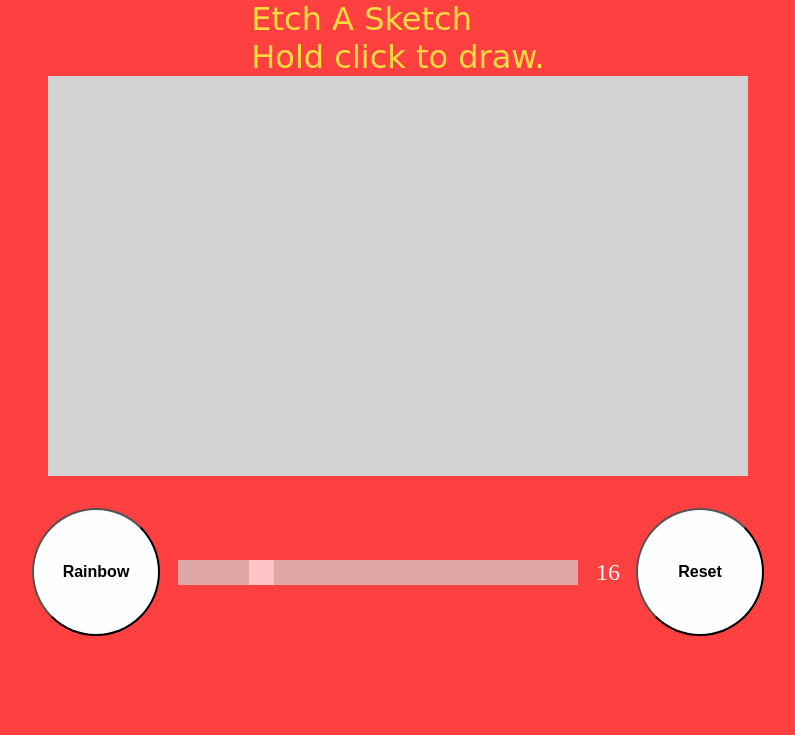
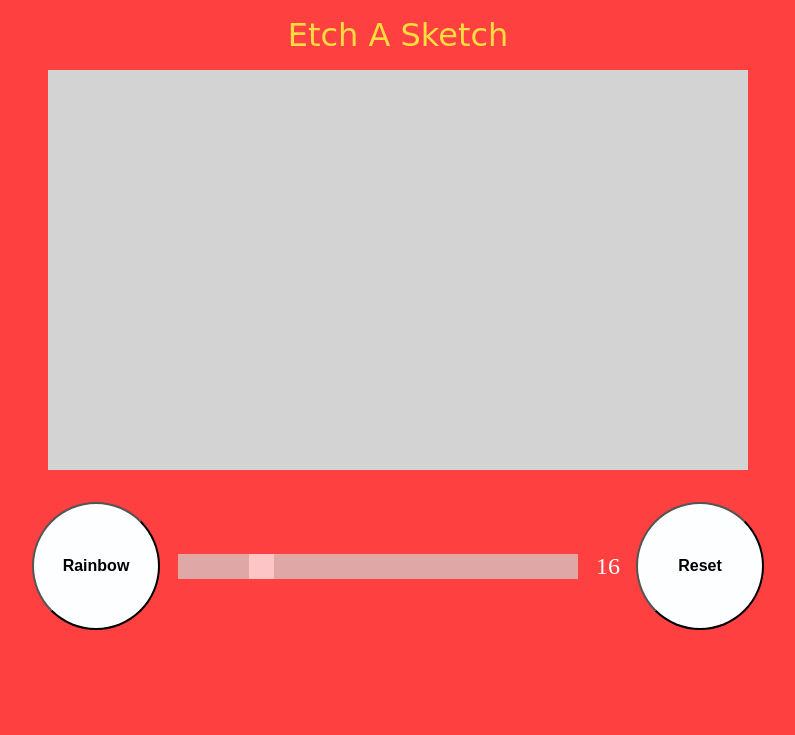
Before and after one commit to st-izzy/the_odin_project_work, a plain HTML site: page etch-a-sketch/index.html in a window 1280 px wide. Shown: the whole page, without its empty margins (242-1037 px from the left). Drawn offline with Linux system fonts and the light colour scheme; a web font is replaced by a local one.

Commit message:
Fix etch-a-sketch header
There's no click function anymore, so no need for instructions.

```diff
--- a/etch-a-sketch/css.css
+++ b/etch-a-sketch/css.css
@@ -20,7 +20,7 @@ body {
     color: rgb(255, 220, 64);
     font-size: 32px;
     font-family: "Style Script", cursive;
-    gap: 16px;
+    padding: 16px;
 }
 
 .panel {
--- a/etch-a-sketch/index.html
+++ b/etch-a-sketch/index.html
@@ -13,7 +13,6 @@
 
 <div id="header">
     <div id="headline">Etch A Sketch</div>
-    <div class="title">Hold click to draw.</div>
 </div>
 
 <div id="display" class="board"></div>
```
